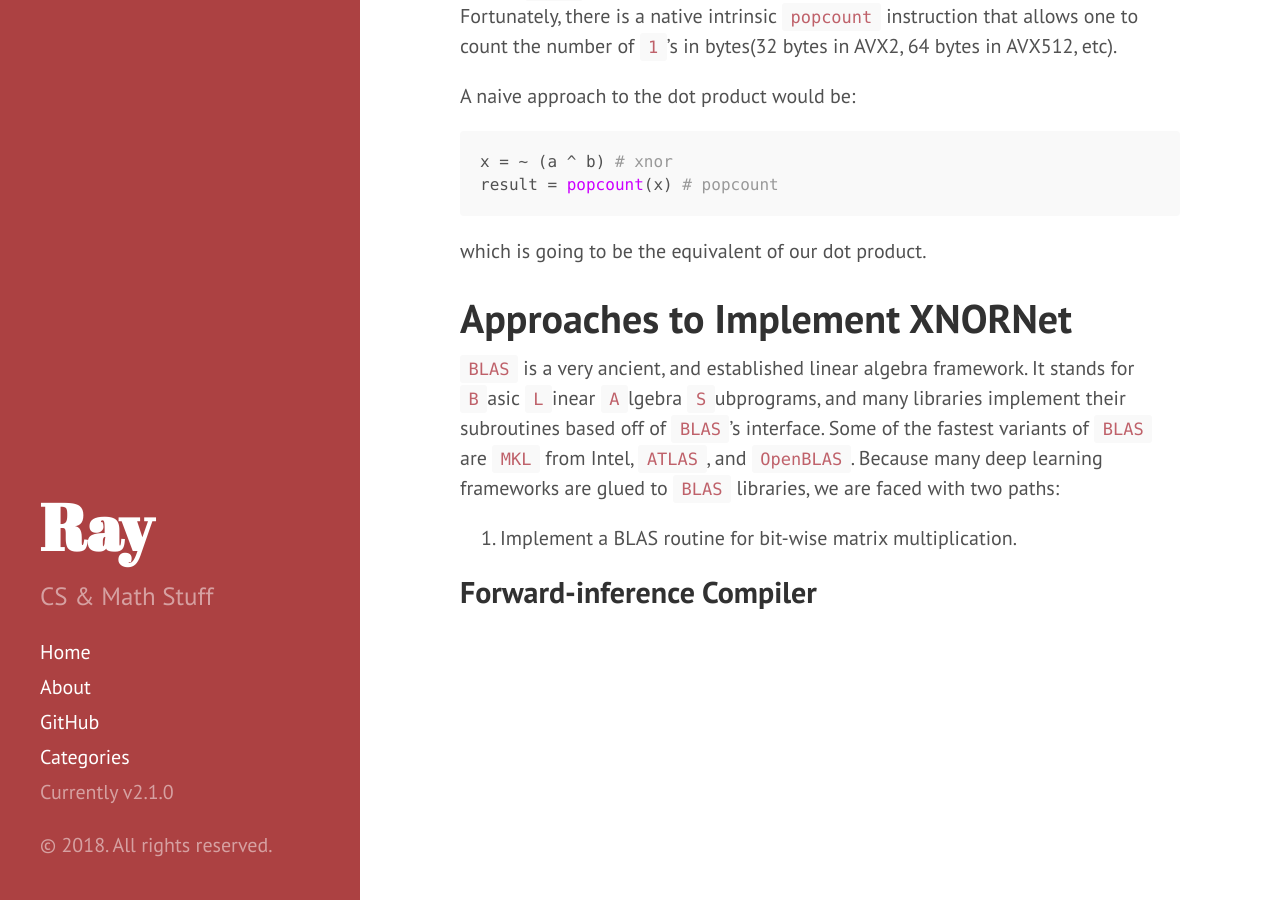
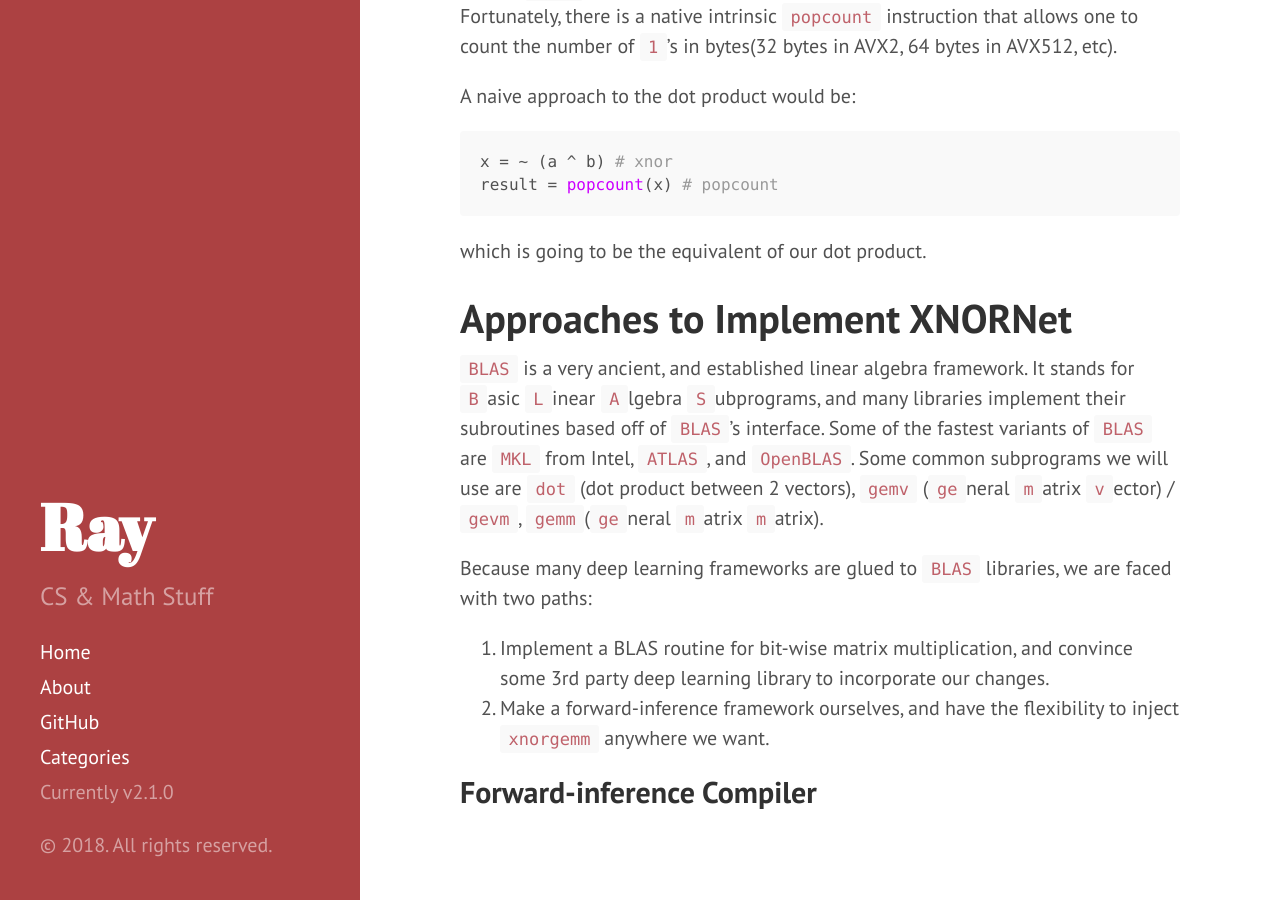
Before and after one commit to OneRaynyDay/oneraynyday.github.io, a Jekyll site: the page built from _posts/2018-08-30-Bighead-XNORNet.md, in a window 1280 px wide and 900 px high, scrolled down 6292 px. Built offline with Jekyll 4.4.1, drawn with Linux system fonts in a browser that asks for light colours; formulas are drawn with MathJax 3.

Commit message:
more stuff

```diff
--- a/_posts/2018-08-30-Bighead-XNORNet.md
+++ b/_posts/2018-08-30-Bighead-XNORNet.md
@@ -217,8 +217,11 @@ which is going to be the equivalent of our dot product.
 
 # Approaches to Implement XNORNet
 
-`BLAS` is a very ancient, and established linear algebra framework. It stands for `B`asic `L`inear `A`lgebra `S`ubprograms, and many libraries implement their subroutines based off of `BLAS`'s interface. Some of the fastest variants of `BLAS` are `MKL` from Intel, `ATLAS`, and `OpenBLAS`. Because many deep learning frameworks are glued to `BLAS` libraries, we are faced with two paths:
+`BLAS` is a very ancient, and established linear algebra framework. It stands for `B`asic `L`inear `A`lgebra `S`ubprograms, and many libraries implement their subroutines based off of `BLAS`'s interface. Some of the fastest variants of `BLAS` are `MKL` from Intel, `ATLAS`, and `OpenBLAS`. Some common subprograms we will use are `dot` (dot product between 2 vectors), `gemv` (`ge`neral `m`atrix `v`ector) / `gevm`, `gemm`(`ge`neral `m`atrix `m`atrix).
 
-1. Implement a BLAS routine for bit-wise matrix multiplication.
+Because many deep learning frameworks are glued to `BLAS` libraries, we are faced with two paths:
+
+1. Implement a BLAS routine for bit-wise matrix multiplication, and convince some 3rd party deep learning library to incorporate our changes.
+2. Make a forward-inference framework ourselves, and have the flexibility to inject `xnorgemm` anywhere we want.
 
 ## Forward-inference Compiler
```
